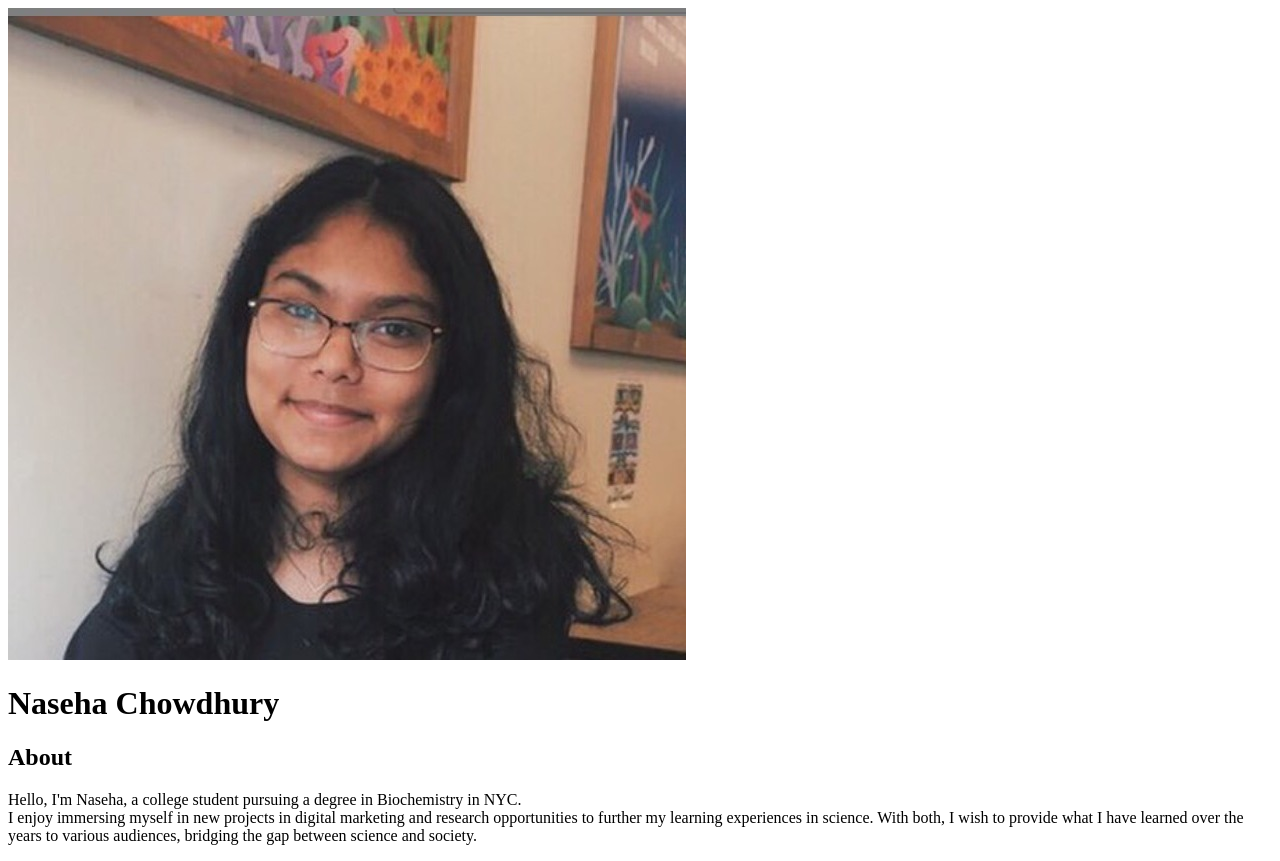
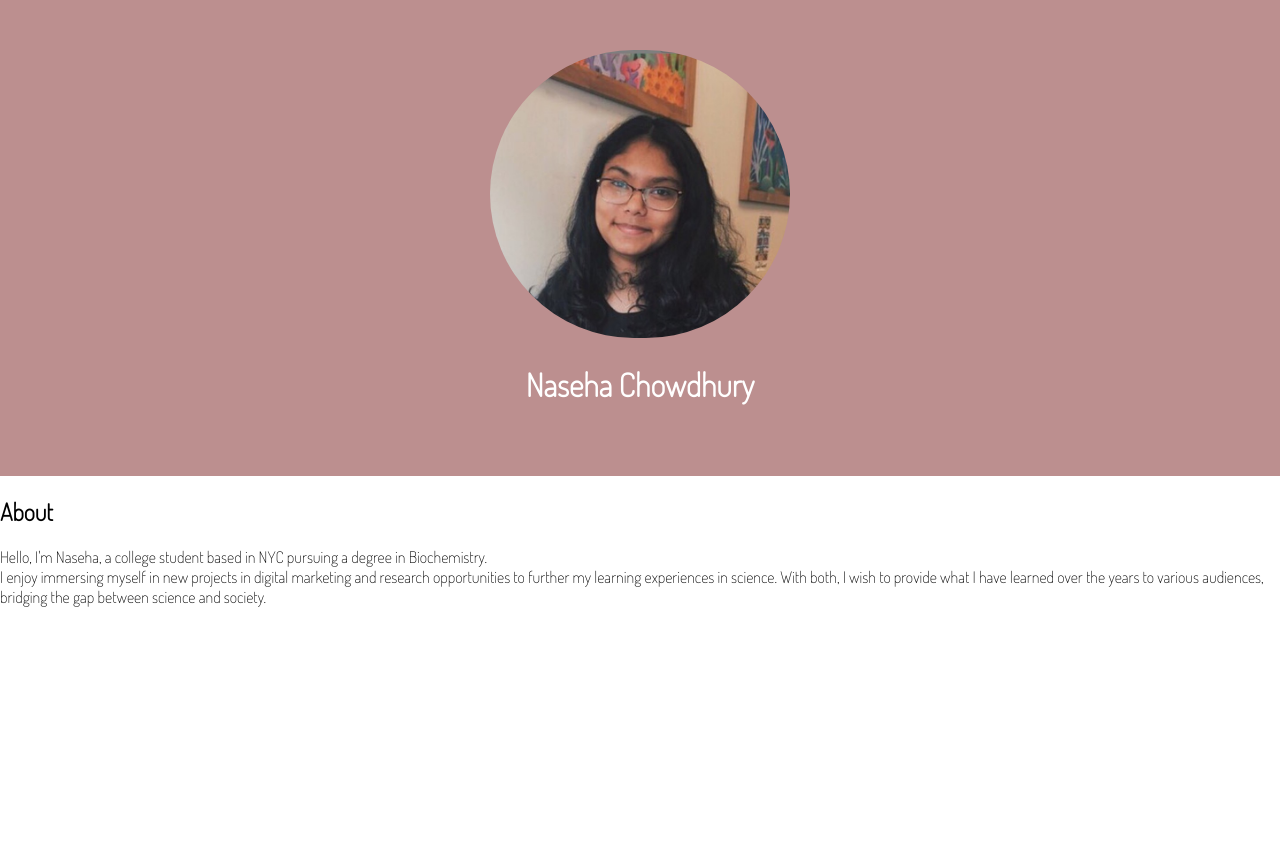
Before and after one commit to nasehacho/Cartoon-Hero, a plain HTML site: page index.html in a window 1280 px wide. After the commit the page ends 800 px from the top, so only its background shows below. Drawn offline with Linux system fonts and the light colour scheme.

Commit message:
Added some css elements

```diff
--- /dev/null
+++ b/css/naseha.css
@@ -0,0 +1,22 @@
+body{
+	margin: 0;
+	font-family: 'Dosis', sans-serif;
+}
+
+header{
+	background-color: #BC8F8F;
+	text-align: center;
+	padding-top: 50px;
+	padding-bottom: 50px;
+}
+
+header h1{
+	color: white;
+	font-family: 'Dosis', sans-serif;
+}
+
+
+header img{
+	border-radius: 150px;
+    width: 300px;
+}
--- a/index.html
+++ b/index.html
@@ -3,6 +3,8 @@
 <head>
 	<title>Naseha Chowdhury</title>
 	<link rel="icon" href="img/pfp.jpg">
+	<link href="https://fonts.googleapis.com/css2?family=Dosis:wght@200&display=swap" rel="stylesheet">
+	<link rel="stylesheet" type="text/css" href="css/naseha.css">
 </head>
 <body>
 	<!-- header element -->
@@ -14,7 +16,7 @@
 	<!-- main element -->
 	<main>
 		<h2>About</h2>
-		<p>Hello, I'm Naseha, a college student pursuing a degree in Biochemistry in NYC. <br>
+		<p>Hello, I'm Naseha, a college student based in NYC pursuing a degree in Biochemistry. <br>
 		I enjoy immersing myself in new projects in digital marketing and research opportunities to further my learning experiences in science. With both, I wish to provide what I have learned over the years to various audiences, bridging the gap between science and society.</p>
 	</main>
 </body>
```
Also changed, not shown: 1 other file.
